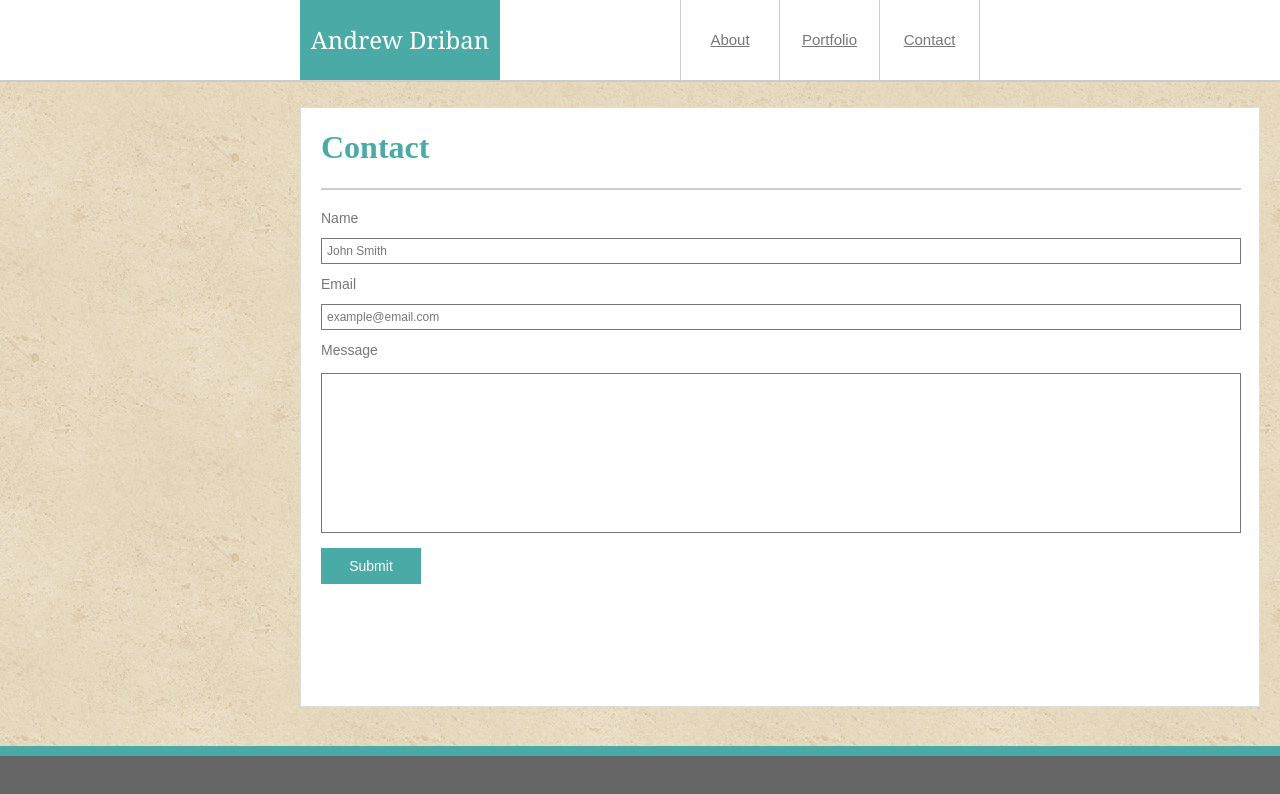
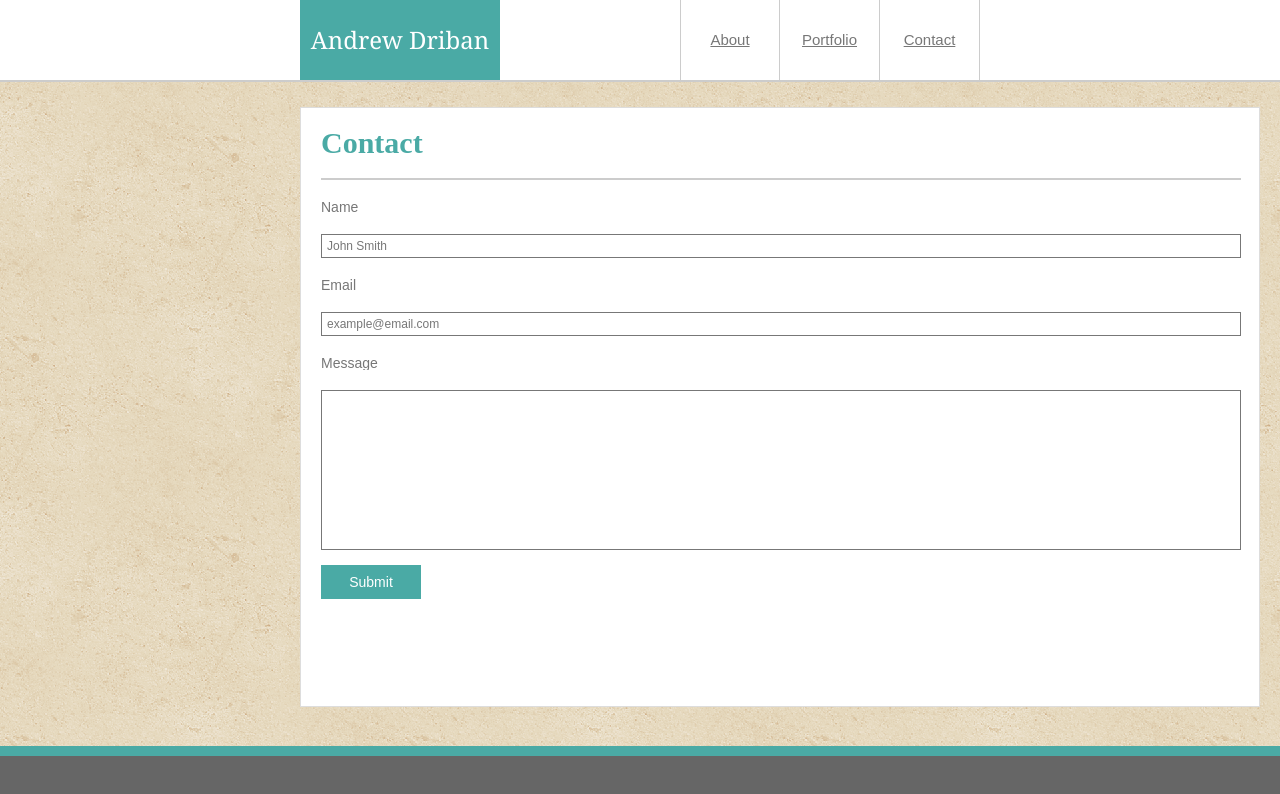
Before and after one commit to adriban3/Basic-Portfolio, a plain HTML site: page contact.html in a window 1280 px wide. Drawn offline with Linux system fonts and the light colour scheme.

```diff
--- a/assets/css/style.css
+++ b/assets/css/style.css
@@ -84,16 +84,18 @@
 }
 
 h1 {
+    font-size: 30px;
+    font-weight: bold;
     text-align: left;
     color: #4aaaa5;
-    padding-left: 20px;
+    padding: 20px;
 }
 
 .line {
     height: 2px;
     width: 920px;
     background-color: #cccccc;
-    margin: 20px;
+    margin: 0px 20px 20px 20px;
 }
 
 
@@ -130,16 +132,17 @@
 
 .n {
     text-align: left;
-    margin-left: 20px;
+    margin: 20px;
     color: #777777;
     font-family: 'Arial', 'Helvetica Neue', Helvetica, sans-serif;
     font-size: 14px;
+    overflow: hidden;
 }
 
 .box {
     font-family: 'Arial', 'Helvetica Neue', Helvetica, sans-serif;
     text-align: left;
-    margin-left: 20px;
+    margin: 20px;
     color: #777777;
     border: 1px solid #777777;
     width: 920px;
--- a/contact.html
+++ b/contact.html
@@ -3,7 +3,7 @@
     <head>
         <meta charset="UTF-8">
         <title>Andrew Driban</title>
-        <!-- <link rel="stylesheet" type="text/css" href="assets/css/reset.css"> -->
+        <link rel="stylesheet" type="text/css" href="assets/css/reset.css">
         <link rel="stylesheet" type="text/css" href="assets/css/style.css">
     </head>
     <body>
```
Also changed, not shown: index.html (+1 -1 lines), portfolio.html (+1 -1 lines).
